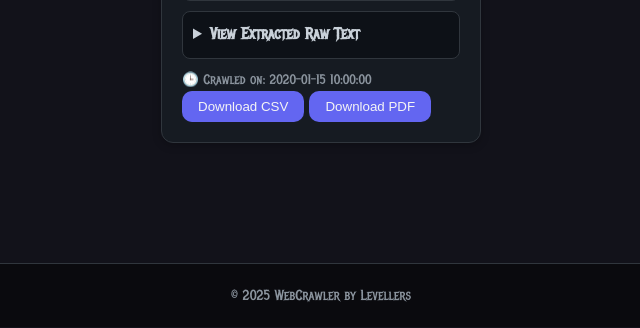
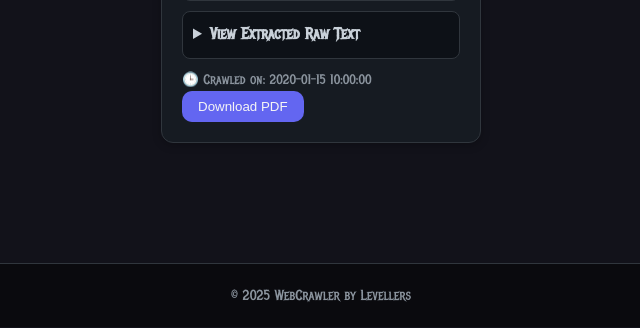
Before and after one commit to Sarveshsivasankaran/Web-Crawler, a Flask app: template src/templates/history.html in a window 1280 px wide. Shown: the part 472-800 px from the top of the page, without its empty margins (319-959 px from the left). Run offline with Flask 3, Linux system fonts and the light colour scheme; the template is opened without the code that fills it: most values are stand-ins (such as "Sample title", 1, 10 or a date in 2020).

Commit message:
added download pdf functionallity and removed csv download

```diff
--- a/src/app.py
+++ b/src/app.py
@@ -16,7 +16,6 @@ from bs4 import BeautifulSoup
 from dotenv import load_dotenv
 import os
 from datetime import timedelta
-import csv
 import io
 from reportlab.pdfgen import canvas
 
@@ -239,32 +238,6 @@ def crawl():
     return jsonify({"title": title, "summary": ai_output, "url": url})
 
 
-# ---------- DOWNLOAD CSV ----------
-@app.route("/download/csv", methods=["POST"])
-def download_csv():
-    user_email = session.get("user_email")
-    if not user_email:
-        return jsonify({"error": "Unauthorized. Please log in first."}), 401
-
-    data = request.get_json()
-    summary = data.get("summary", "")
-    url = data.get("url", "")
-
-    output = io.StringIO()
-    writer = csv.writer(output)
-    writer.writerow(["URL", "Summary"])
-    writer.writerow([url, summary])
-
-    output.seek(0)
-
-    return send_file(
-        io.BytesIO(output.getvalue().encode()),
-        mimetype="text/csv",
-        as_attachment=True,
-        download_name="crawl_report.csv",
-    )
-
-
 # ---------- DOWNLOAD PDF ----------
 @app.route("/download/pdf", methods=["POST"])
 def download_pdf():
--- a/src/templates/history.html
+++ b/src/templates/history.html
@@ -49,7 +49,6 @@
 
           <small>🕒 Crawled on: {{ item.created_at }}</small>
           <div class="download-buttons">
-            <button id="downloadCSV-{{ loop.index }}" class="btn">Download CSV</button>
             <button id="downloadPDF-{{ loop.index }}" class="btn">Download PDF</button>
           </div>
         </div>
@@ -79,24 +78,11 @@
 
       // Download functionality
       {% for item in results %}
-      document.getElementById("downloadCSV-{{ loop.index }}").onclick = async () => {
-        const response = await fetch("/download/csv", {
-          method: "POST",
-          headers: {"Content-Type": "application/json"},
-          body: JSON.stringify({ url: "{{ item.url }}", summary: "{{ item.summary }}" })
-        });
-        const blob = await response.blob();
-        const link = document.createElement("a");
-        link.href = URL.createObjectURL(blob);
-        link.download = "crawl_report.csv";
-        link.click();
-      };
-
       document.getElementById("downloadPDF-{{ loop.index }}").onclick = async () => {
         const response = await fetch("/download/pdf", {
           method: "POST",
           headers: {"Content-Type": "application/json"},
-          body: JSON.stringify({ url: "{{ item.url }}", summary: "{{ item.summary }}" })
+          body: JSON.stringify({ url: {{ item.url | tojson }}, summary: {{ item.summary | tojson }} })
         });
         const blob = await response.blob();
         const link = document.createElement("a");
```
